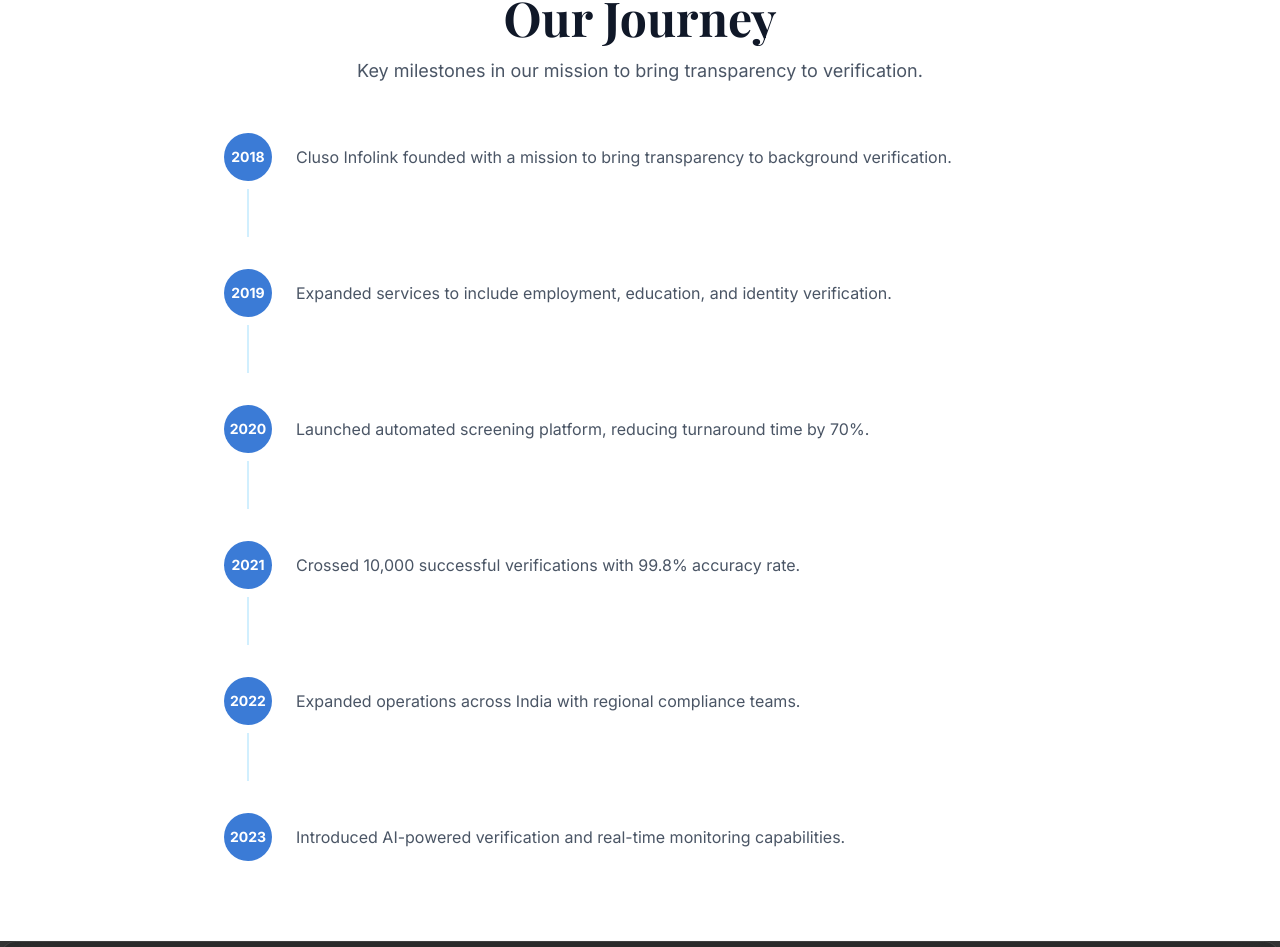
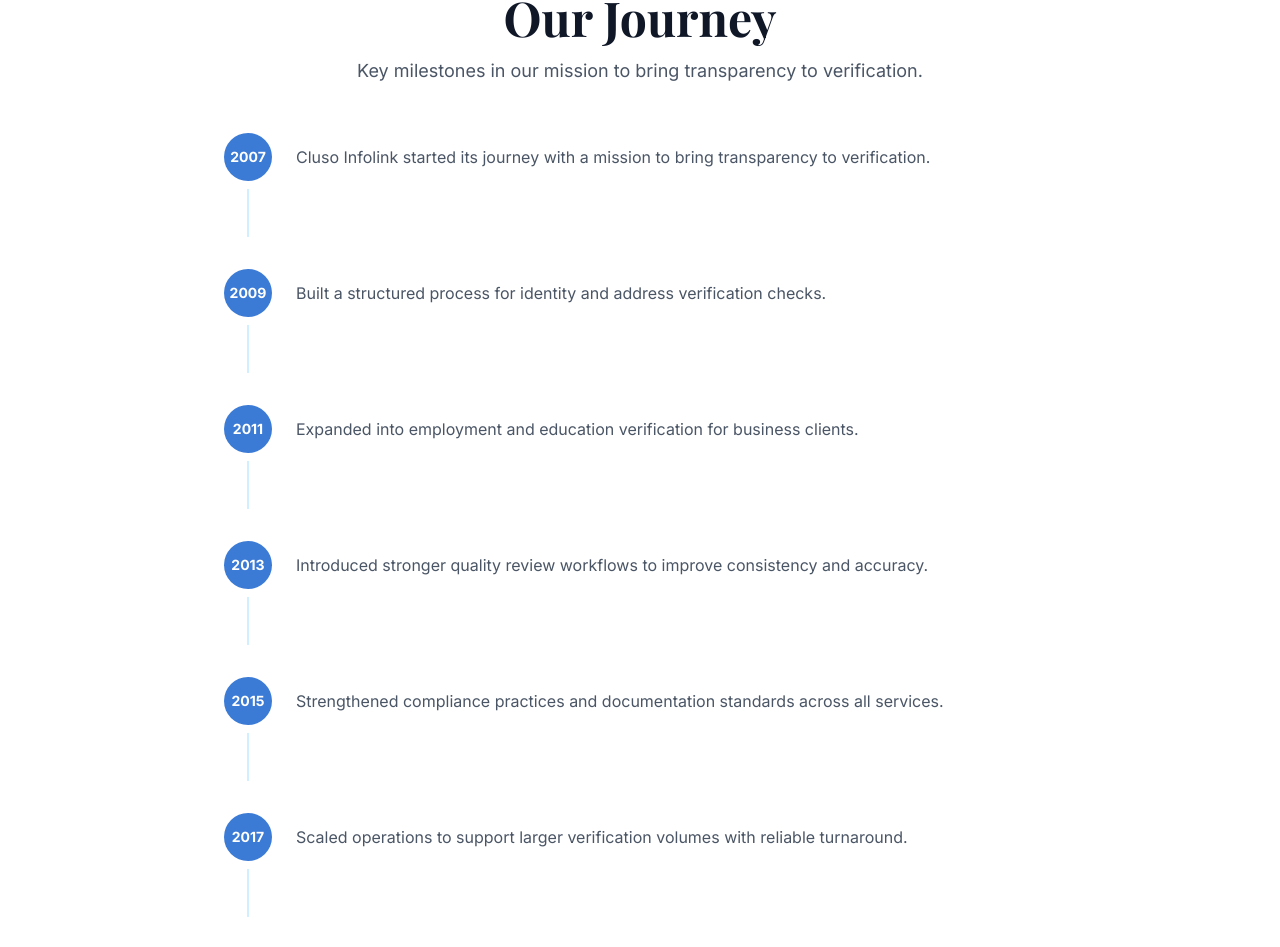
Before and after one commit to clusoinfolink/ClusoInfolink, a Next.js app: page /about in a window 1280 px wide. Shown: the part 1975-2922 px from the top of the page. Built offline with nearby package versions, Linux system fonts and the light colour scheme; no server answers; the database is empty; a web font is replaced by a local one.

Commit message:
Update About timeline milestones from 2007 to 2026

```diff
--- a/app/about/page.tsx
+++ b/app/about/page.tsx
@@ -43,12 +43,17 @@
 ];
 
 const milestones = [
-  { year: '2018', event: 'Cluso Infolink founded with a mission to bring transparency to background verification.' },
-  { year: '2019', event: 'Expanded services to include employment, education, and identity verification.' },
-  { year: '2020', event: 'Launched automated screening platform, reducing turnaround time by 70%.' },
-  { year: '2021', event: 'Crossed 10,000 successful verifications with 99.8% accuracy rate.' },
-  { year: '2022', event: 'Expanded operations across India with regional compliance teams.' },
-  { year: '2023', event: 'Introduced AI-powered verification and real-time monitoring capabilities.' },
+  { year: '2007', event: 'Cluso Infolink started its journey with a mission to bring transparency to verification.' },
+  { year: '2009', event: 'Built a structured process for identity and address verification checks.' },
+  { year: '2011', event: 'Expanded into employment and education verification for business clients.' },
+  { year: '2013', event: 'Introduced stronger quality review workflows to improve consistency and accuracy.' },
+  { year: '2015', event: 'Strengthened compliance practices and documentation standards across all services.' },
+  { year: '2017', event: 'Scaled operations to support larger verification volumes with reliable turnaround.' },
+  { year: '2019', event: 'Digitized core workflows to speed up case processing and reporting transparency.' },
+  { year: '2021', event: 'Crossed major verification milestones with high client trust and repeat partnerships.' },
+  { year: '2023', event: 'Introduced smart automation and real-time tracking for faster status visibility.' },
+  { year: '2025', event: 'Expanded nationwide support with stronger regional execution and service coverage.' },
+  { year: '2026', event: 'Present: Continuing to innovate with technology and people-first verification processes.' },
 ];
 
 export default async function AboutPage() {
```
